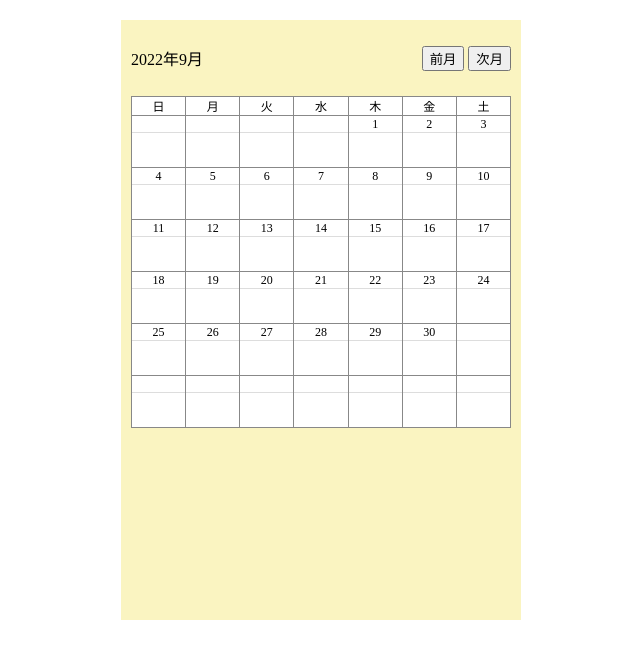
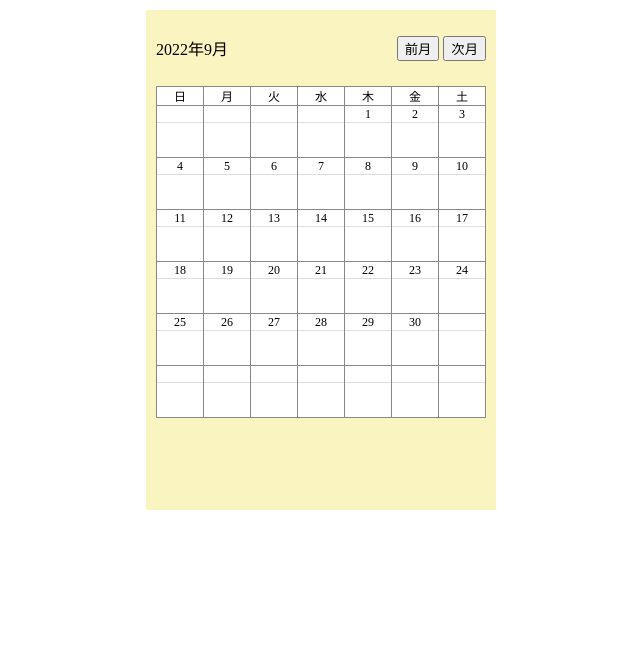
Before and after one commit to Soh-files/DailyRecordApp, a plain HTML site: page index.html in a window 1280 px wide. Shown: the whole page, without its empty margins (319-959 px from the left). Drawn offline with Linux system fonts and the light colour scheme.

Commit message:
width changed
幅を調整

```diff
--- a/style.css
+++ b/style.css
@@ -1,7 +1,7 @@
 .container {
-    width: 400px;
-    height: 600px;
-    margin: 20px auto;
+    width: 350px;
+    height: 500px;
+    margin: 10px auto;
     background-color: rgb(250, 244, 193);
 }
 .main-header {
@@ -14,7 +14,7 @@
 }
 
 .table {
-    width: 380px;
+    width: 330px;
     margin: 0 auto;
     border: 1px solid #888;
     border-collapse: collapse;
```
